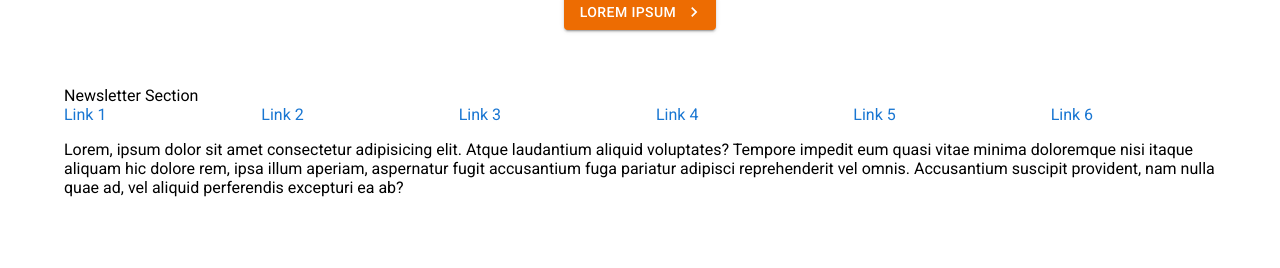
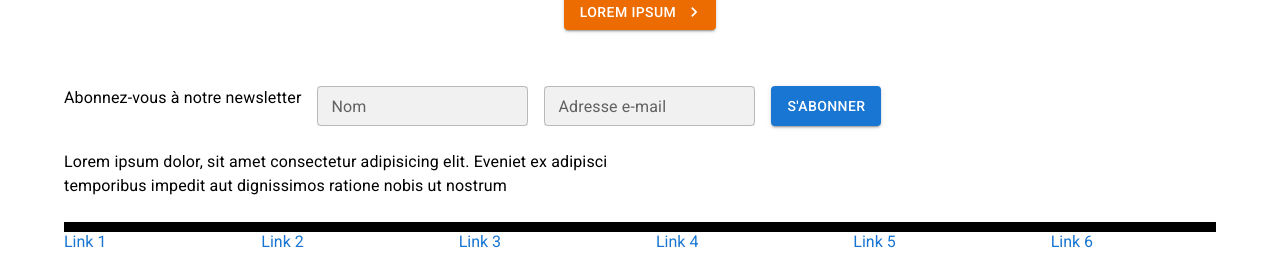
Before and after one commit to wardis/igt, a React (Create React App) app: page / in a window 1280 px wide. Shown: the part 1059-1327 px from the top of the page. Before the commit the page ends 1272 px from the top, so only its background shows below. Built offline with nearby package versions, Linux system fonts and the light colour scheme.

Commit message:
newsletter

```diff
--- a/src/components/layout/Newsletter.js
+++ b/src/components/layout/Newsletter.js
@@ -1,3 +1,28 @@
+import { Box, Button, Stack, Typography, TextField } from '@mui/material';
 export const Newsletter = () => {
-  return <section>Newsletter Section</section>;
+  return (
+    <section>
+      <Stack direction='row' spacing={2}>
+        <Typography>Abonnez-vous à notre newsletter</Typography>
+        <TextField
+          label='Nom'
+          size='small'
+          sx={{ backgroundColor: '#f1f1f1' }}
+        />
+        <TextField
+          label='Adresse e-mail'
+          size='small'
+          type='email'
+          sx={{ backgroundColor: '#f1f1f1' }}
+        />
+        <Button variant='contained'>S'abonner</Button>
+      </Stack>
+      <Box borderBottom={10} py={3}>
+        <Typography maxWidth={600}>
+          Lorem ipsum dolor, sit amet consectetur adipisicing elit. Eveniet ex
+          adipisci temporibus impedit aut dignissimos ratione nobis ut nostrum
+        </Typography>
+      </Box>
+    </section>
+  );
 };
```
